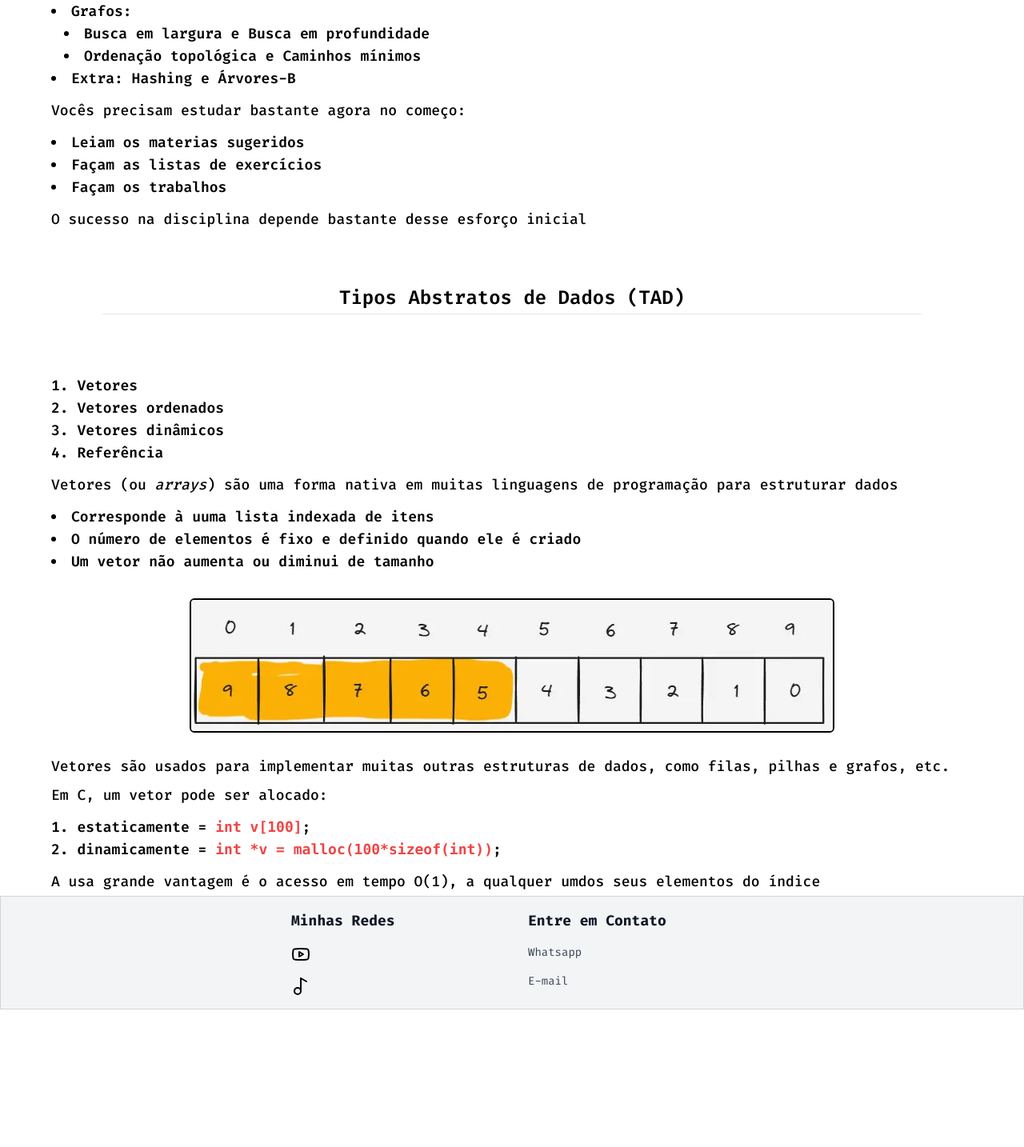
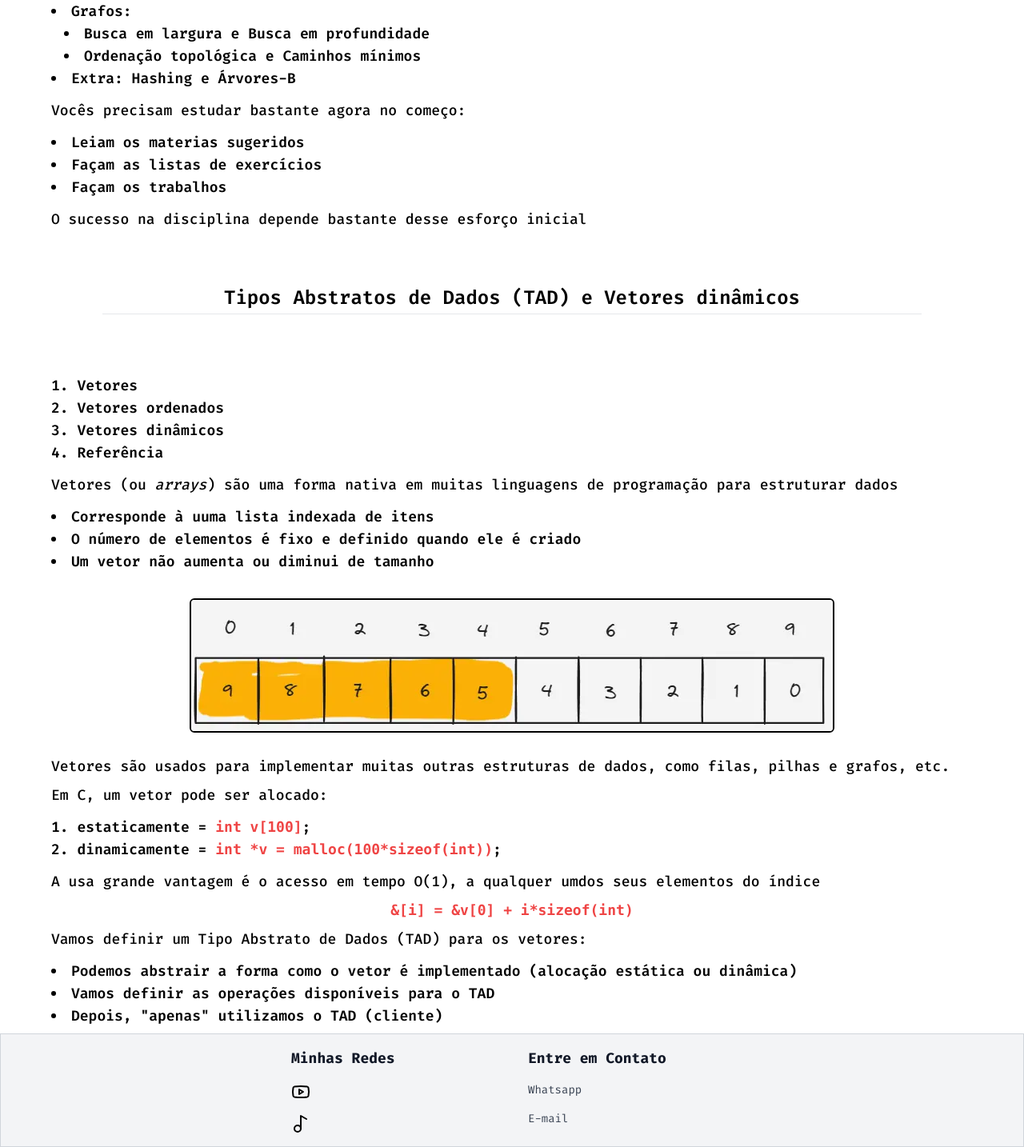
Before and after one commit to Italo-Thiago/Portfolio, a React (Vite) app in the folder Front-End/: page /c_data_structure in a window 1280 px wide. Shown: the part 1511-2945 px from the top of the page at 80% size. Before the commit the page ends 2773 px from the top, so only its background shows below. Built offline with nearby package versions, Linux system fonts and the light colour scheme.

Commit message:
style(Text): Added optional style property for Text component

```diff
--- a/Front-End/src/views/components/Text.tsx
+++ b/Front-End/src/views/components/Text.tsx
@@ -1,6 +1,6 @@
 import DOMPurify from "dompurify";
 
-export const Text = ({ Text }: {Text: string}) => {
+export const Text = ({ Text, style }: {Text: string, style?:React.CSSProperties}) => {
     const purifyHTML = DOMPurify.sanitize(Text);
 
     return (
@@ -8,6 +8,7 @@ export const Text = ({ Text }: {Text: string}) => {
             <div className="h-auto flex-grow flex flex-col justify-start items-stretch gap-6 p-0">
                 <p
                     className="h-auto flex-grow-0 text-lg text-justify text-black font-medium"
+                    style={style}
                     dangerouslySetInnerHTML={{ __html: purifyHTML}} >
                 </p>
             </div>
--- a/Front-End/src/views/pages/data_structures/C_Data_Structure.tsx
+++ b/Front-End/src/views/pages/data_structures/C_Data_Structure.tsx
@@ -79,7 +79,7 @@ export const C_Data_Structure = () => {
             ]} />
             <Text Text="O sucesso na disciplina depende bastante desse esforço inicial" />
 
-            <Paragraph Heading="Tipos Abstratos de Dados (TAD)" SubHeading="" />
+            <Paragraph Heading="Tipos Abstratos de Dados (TAD) e Vetores dinâmicos" SubHeading="" />
             <Number_Point Itens={[
                 "Vetores",
                 "Vetores ordenados",
@@ -102,6 +102,14 @@ export const C_Data_Structure = () => {
                 "dinamicamente = <code>int *v = malloc(100*sizeof(int))</code>;"
             ]} />
             <Text Text="A usa grande vantagem é o acesso em tempo O(1), a qualquer umdos seus elementos do índice" />
+            <Text Text="<code style=>&[i] = &v[0] + i*sizeof(int)</code>" style={{textAlign: 'center', fontWeight: '600'}} />
+
+            <Text Text="Vamos definir um Tipo Abstrato de Dados (TAD) para os vetores:" />
+            <Bullet_Point Itens={[
+                "Podemos abstrair a forma como o vetor é implementado (alocação estática ou dinâmica)",
+                "Vamos definir as operações disponíveis para o TAD",
+                "Depois, &quotapenas&quot utilizamos o TAD (cliente)",
+            ]} />
         </>
     );
 }
```
